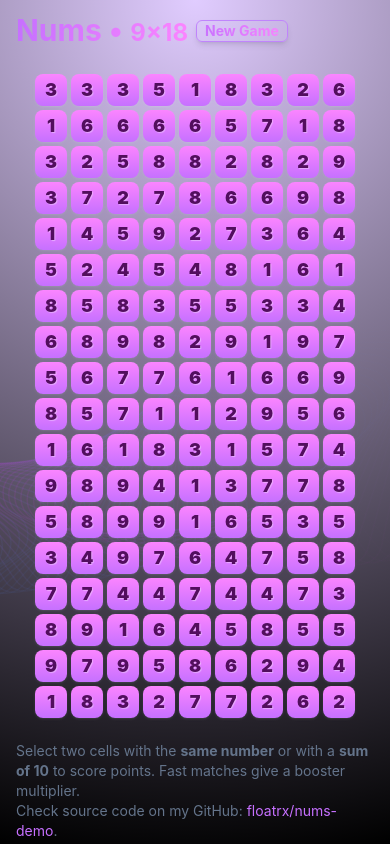
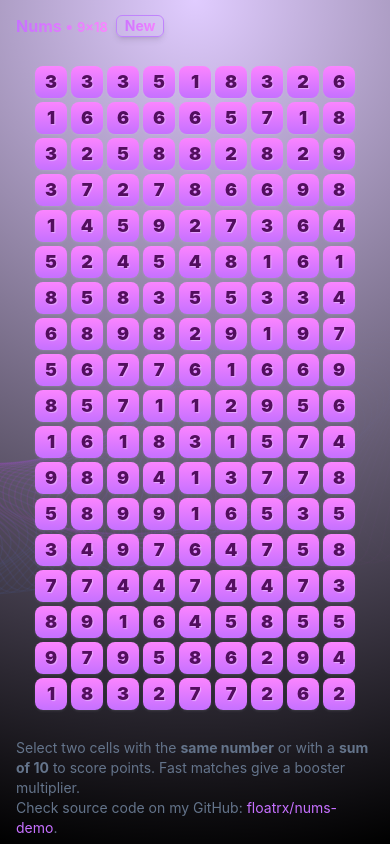
Before and after one commit to floatrx/nums-demo, a React (Vite) app: page / in a window 390 px wide. Built offline with nearby package versions, Linux system fonts and the light colour scheme.

Commit message:
fix header font size on mobile

```diff
--- a/src/components/app.tsx
+++ b/src/components/app.tsx
@@ -71,7 +71,7 @@ export const App = () => {
 
   return (
     <section className="m-auto grid min-h-dvh items-center justify-center space-y-2 px-4">
-      <header className="flex gap-2 py-2 text-3xl font-bold text-purple-500">
+      <header className="flex gap-2 py-2 font-bold text-purple-500 md:text-3xl">
         <h2 className="flex gap-2">
           <span className="text-primary-gradient">
             Nums{' • '}
@@ -80,17 +80,18 @@ export const App = () => {
             </small>
           </span>
           <button className="btn" onClick={() => updateBoard()}>
-            New Game
+            New <span className="hidden sm:inline">Game</span>
           </button>
           {!!shuffleCount && (
-            <button className="self-center rounded-md border border-purple-400 px-2 text-sm" onClick={shuffleUnsolved}>
+            <button className="btn" onClick={shuffleUnsolved}>
               Shuffle
             </button>
           )}
         </h2>
         {!!score && (
           <span>
-            🕹️ {score} <span className="pulse inline-flex animate-pulse align-super text-sm">{boosterK > 1 ? `×${boosterK}` : ''}</span>
+            🕹️ <span className="text-primary-gradient">{score}</span>{' '}
+            <span className="pulse inline-flex animate-pulse align-super text-sm">{boosterK > 1 ? `×${boosterK}` : ''}</span>
           </span>
         )}
       </header>
```
